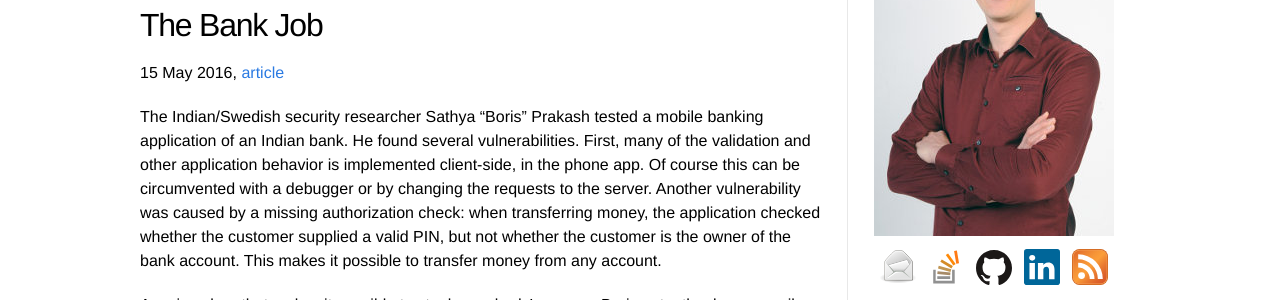
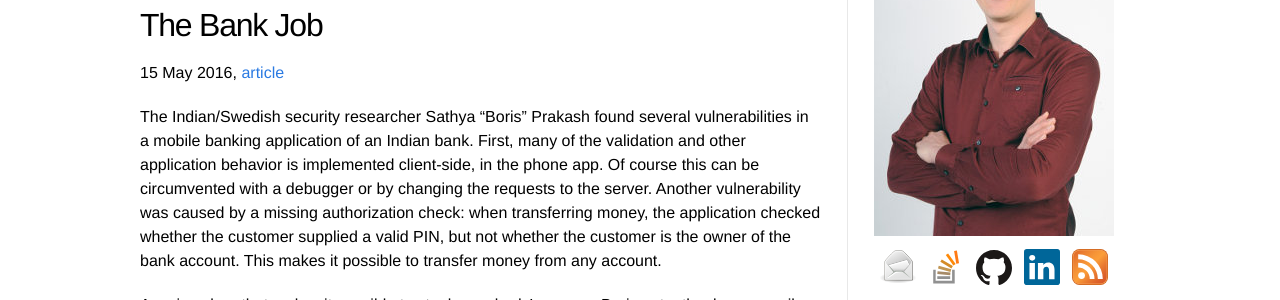
Before and after one commit to Sjord/Sjord.github.io, a Jekyll site: the page built from _posts/2016-08-17-recent-web-hacks.md, in a window 1280 px wide. Shown: the part 279-579 px from the top of the page. Built offline with Jekyll 4.4.1, drawn with Linux system fonts in a browser that asks for light colours.

Commit message:
Simplified text

```diff
--- a/_posts/2016-08-17-recent-web-hacks.md
+++ b/_posts/2016-08-17-recent-web-hacks.md
@@ -10,7 +10,7 @@
 
 15 May 2016, [article](https://boris.in/blog/2016/the-bank-job/)
 
-The Indian/Swedish security researcher Sathya "Boris" Prakash tested a mobile banking application of an Indian bank. He found several vulnerabilities. First, many of the validation and other application behavior is implemented client-side, in the phone app. Of course this can be circumvented with a debugger or by changing the requests to the server. Another vulnerability was caused by a missing authorization check: when transferring money, the application checked whether the customer supplied a valid PIN, but not whether the customer is the owner of the bank account. This makes it possible to transfer money from any account.
+The Indian/Swedish security researcher Sathya "Boris" Prakash found several vulnerabilities in a mobile banking application of an Indian bank. First, many of the validation and other application behavior is implemented client-side, in the phone app. Of course this can be circumvented with a debugger or by changing the requests to the server. Another vulnerability was caused by a missing authorization check: when transferring money, the application checked whether the customer supplied a valid PIN, but not whether the customer is the owner of the bank account. This makes it possible to transfer money from any account.
 
 A serious bug that makes it possible to steal everybody's money. Boris got a thank-you email.
 
```
